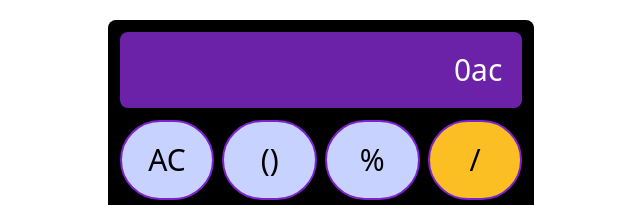
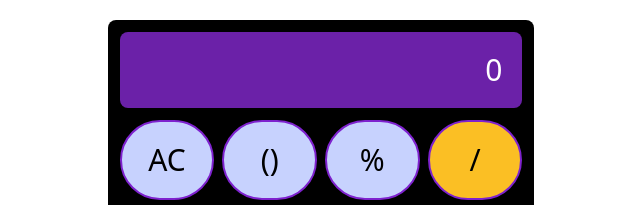
Before and after one commit to PawanPandey18/calculator, a plain HTML site: page index.html in a window 1280 px wide. Both pictures are taken after a click on the button "AC". Shown: the top 205 px of the page, 319-959 px from the left. Drawn offline with nearby package versions, Linux system fonts and the light colour scheme.

Commit message:
adding function

```diff
--- a/index.html
+++ b/index.html
@@ -11,7 +11,7 @@
             <input readonly value="0" id="display" class="bg-purple-800 text-white text-right text-3xl w-full" />
         </div>
         <div class="grid grid-cols-4 mt-3 gap-2">
-            <button onclick="oprt('ac')" class="rounded-full h-12 md:h-16 lg:h-20 md:text-2xl lg:text-3xl flex items-center bg-indigo-200 justify-center shadow-lg border-2 border-purple-700 hover:border-2 hover:border-gray-500 focus:outline-none">AC</button>
+            <button onclick="ac('ac')" class="rounded-full h-12 md:h-16 lg:h-20 md:text-2xl lg:text-3xl flex items-center bg-indigo-200 justify-center shadow-lg border-2 border-purple-700 hover:border-2 hover:border-gray-500 focus:outline-none">AC</button>
             <button onclick="Abc()" class="rounded-full h-12 md:h-16 lg:h-20 md:text-2xl lg:text-3xl flex items-center bg-indigo-200 justify-center shadow-lg border-2 border-purple-700 hover:border-2 hover:border-gray-500 focus:outline-none">()</button>
             <button onclick="oprt('%')" class="rounded-full  h-12 md:h-16 lg:h-20 md:text-2xl lg:text-3xl flex items-center bg-indigo-200 justify-center shadow-lg border-2 border-purple-700 hover:border-2 hover:border-gray-500 focus:outline-none">%</button>
             <button onclick="oprt('/')" class="rounded-full  h-12 md:h-16 lg:h-20 md:text-2xl lg:text-3xl flex items-center bg-amber-400 justify-center shadow-lg border-2 border-purple-700 hover:border-2 hover:border-gray-500 focus:outline-none">/</button>
--- a/index.js
+++ b/index.js
@@ -74,11 +74,21 @@ function equals() {
         result=g*h;
         display.value+='='+result;
     }
-    else if(opt=='ac'){
+    else{
+        display.value=0;
+    }
 
+}
+function ac(ac) {
+    if (ac=='ac') {
+        firstvalue=" ";
+        secondvalue="";
+        opt="";
+        result="";
+        display.value=0;
     }
     else{
-        display.value=0;
+
     }
 
 }
```
